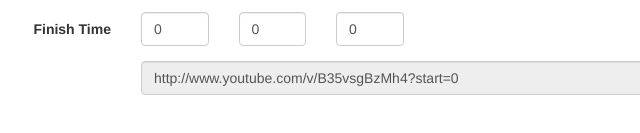
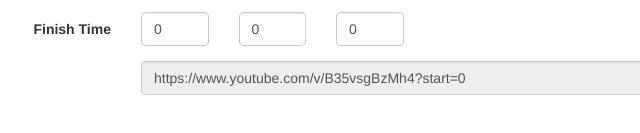
Before and after one commit to onursimsek/youtube-start-finish-url, a website: page index.html in a window 1280 px wide. Shown: the part 191-324 px from the top of the page, 124-764 px from the left. Drawn offline with nearby package versions, Linux system fonts and the light colour scheme.

Commit message:
Bağlantı https olarak üretildi.

```diff
--- a/index.html
+++ b/index.html
@@ -113,7 +113,7 @@
                 return this.convertSecond(this.finish.hour, this.finish.minute, this.finish.second);
             },
             croppedLink: function () {
-                return 'http://www.youtube.com/v/' + this.getVideoId(this.link)
+                return 'https://www.youtube.com/v/' + this.getVideoId(this.link)
                 + '?start=' + this.startSecond
                 + (this.finishSecond ? '&end=' + this.finishSecond : '');
             }
```
